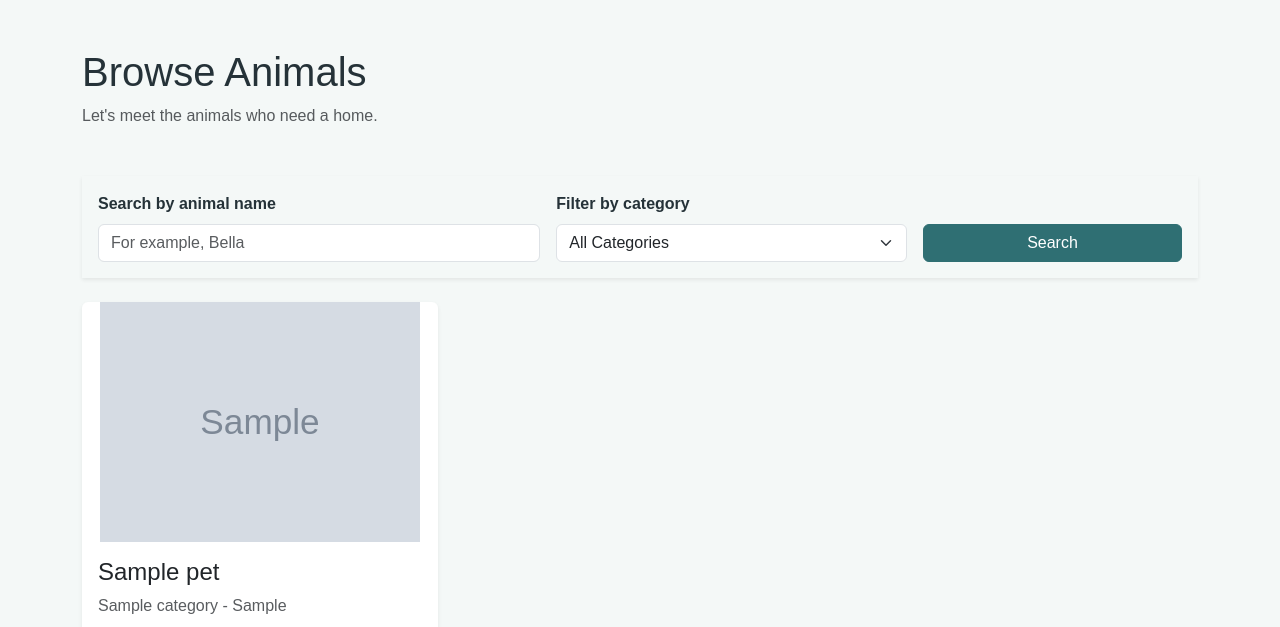
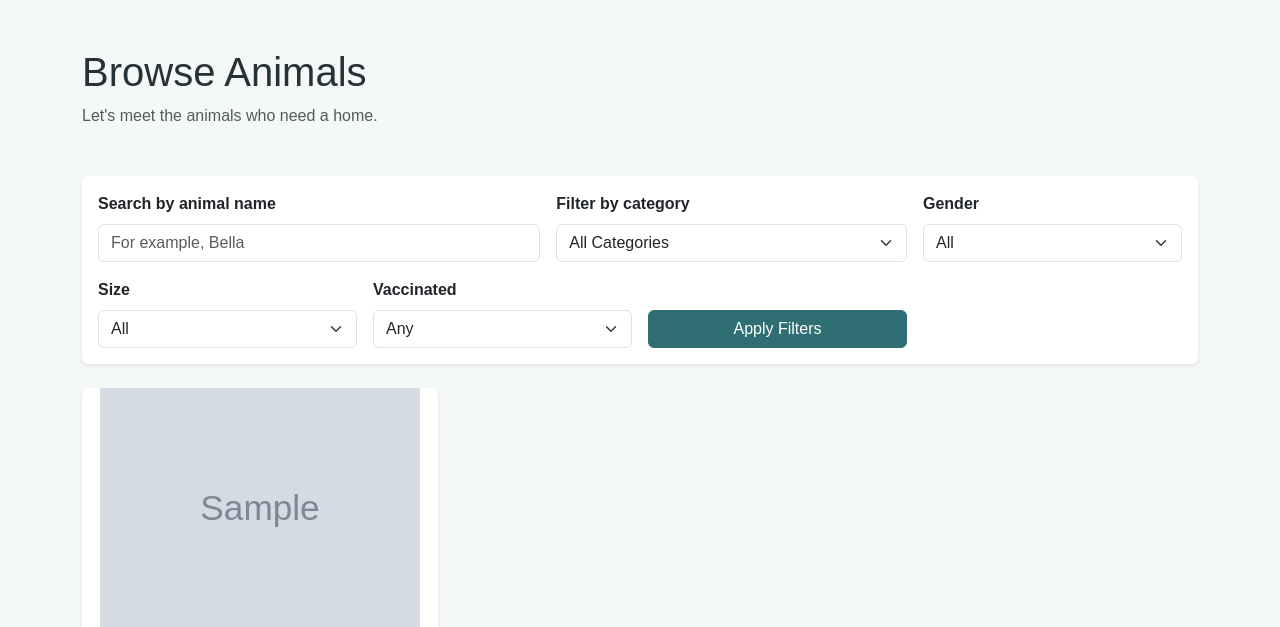
Before and after one commit to elenabatsog/HappyPaws, a Django app: page /shelter/animals/ in a window 1280 px wide. Shown: the part 72-699 px from the top of the page. Run offline with Django 5.2, Linux system fonts and the light colour scheme; a user stored in the database is signed in; tables that the repository leaves empty hold one stand-in row (values such as "Sample post"); grey boxes marked "Sample" are stand-in pictures.

Commit message:
Filters for easy access

```diff
--- a/templates/shelter/browse_animals.html
+++ b/templates/shelter/browse_animals.html
@@ -15,7 +15,7 @@ Browse Animals | HappyPaws
             </p>
         </div>
 
-        <form method="GET" class="card-border-0 shadow-sm p-3 mb-4">
+        <form method="GET" class="card border-0 shadow-sm p-3 mb-4">
             <div class="row g-3 align-items-end">
                 <div class="col-md-5">
                     <label for="search" class="form-label">
@@ -40,8 +40,7 @@ Browse Animals | HappyPaws
                                 value="{{ category.id }}"
                                 {% if selected_category == category.id|stringformat:"s" %}
                                     selected
-                                {% endif %}
-                            >
+                                {% endif %}>
                                 {{ category.name }}
                             </option>
                         {% endfor %}
@@ -49,8 +48,87 @@ Browse Animals | HappyPaws
                 </div>
 
                 <div class="col-md-3">
+                    <label for="gender" class="form-label">
+                        Gender
+                    </label>
+
+                    <select name="gender" id="gender" class="form-select">
+                        <option value="">All</option>
+
+                        <option value="MALE"
+                            {% if selected_gender == "MALE" %}
+                                selected
+                            {% endif %}>
+                            Male
+                        </option>
+
+                        <option value="FEMALE"
+                            {% if selected_gender == "FEMALE" %}
+                                selected
+                            {% endif %}>
+                            Female
+                        </option>
+                    </select>
+                </div>
+
+                <div class="col-md-3">
+                    <label for="size" class="form-label">
+                        Size
+                    </label>
+
+                    <select name="size" id="size" class="form-select">
+                        <option value="">All</option>
+
+                        <option value="SMALL"
+                            {% if selected_size == "SMALL" %}
+                                selected
+                            {% endif %}>
+                            Small
+                        </option>
+
+                        <option value="MEDIUM"
+                            {% if selected_size == "MEDIUM" %}
+                                selected
+                            {% endif %}>
+                            Medium
+                        </option>
+
+                        <option value="LARGE"
+                            {% if selected_size == "LARGE" %}
+                                selected
+                            {% endif %}>
+                            Large
+                        </option>
+                    </select>
+                </div>
+
+                <div class="col-md-3">
+                    <label for="vaccinated" class="form-label">
+                        Vaccinated
+                    </label>
+
+                    <select name="vaccinated" id="vaccinated" class="form-select">
+                        <option value="">Any</option>
+
+                        <option value="yes"
+                            {% if selected_vaccinated == "yes" %}
+                                selected
+                            {% endif %}>
+                            Yes
+                        </option>
+
+                        <option value="no"
+                            {% if selected_vaccinated == "no" %}
+                                selected
+                            {% endif %}>
+                            No
+                        </option>
+                    </select>
+                </div>
+
+                <div class="col-md-3">
                     <button type="submit" class="btn btn-primary w-100">
-                        Search
+                        Apply Filters
                     </button>
                 </div>
             </div>
@@ -58,7 +136,7 @@ Browse Animals | HappyPaws
             {% if search_query or selected_category %}
                 <div class="mt-3">
                     <a href="{% url 'shelter:browse_animals' %}" class="btn btn-outline-secondary">
-                        Clear Search
+                        Clear Filters
                     </a>
                 </div>
             {% endif %}
@@ -115,8 +193,8 @@ Browse Animals | HappyPaws
                 </div>
             {% empty %}
                 <div class="col-12">
-                    <div class="alert alert-info">
-                        No animals match your selected category or search.
+                    <div class="alert alert-info text-center">
+                        <h4>No animals found.</h4>
                     </div>
                 </div>
             {% endfor %}
```
